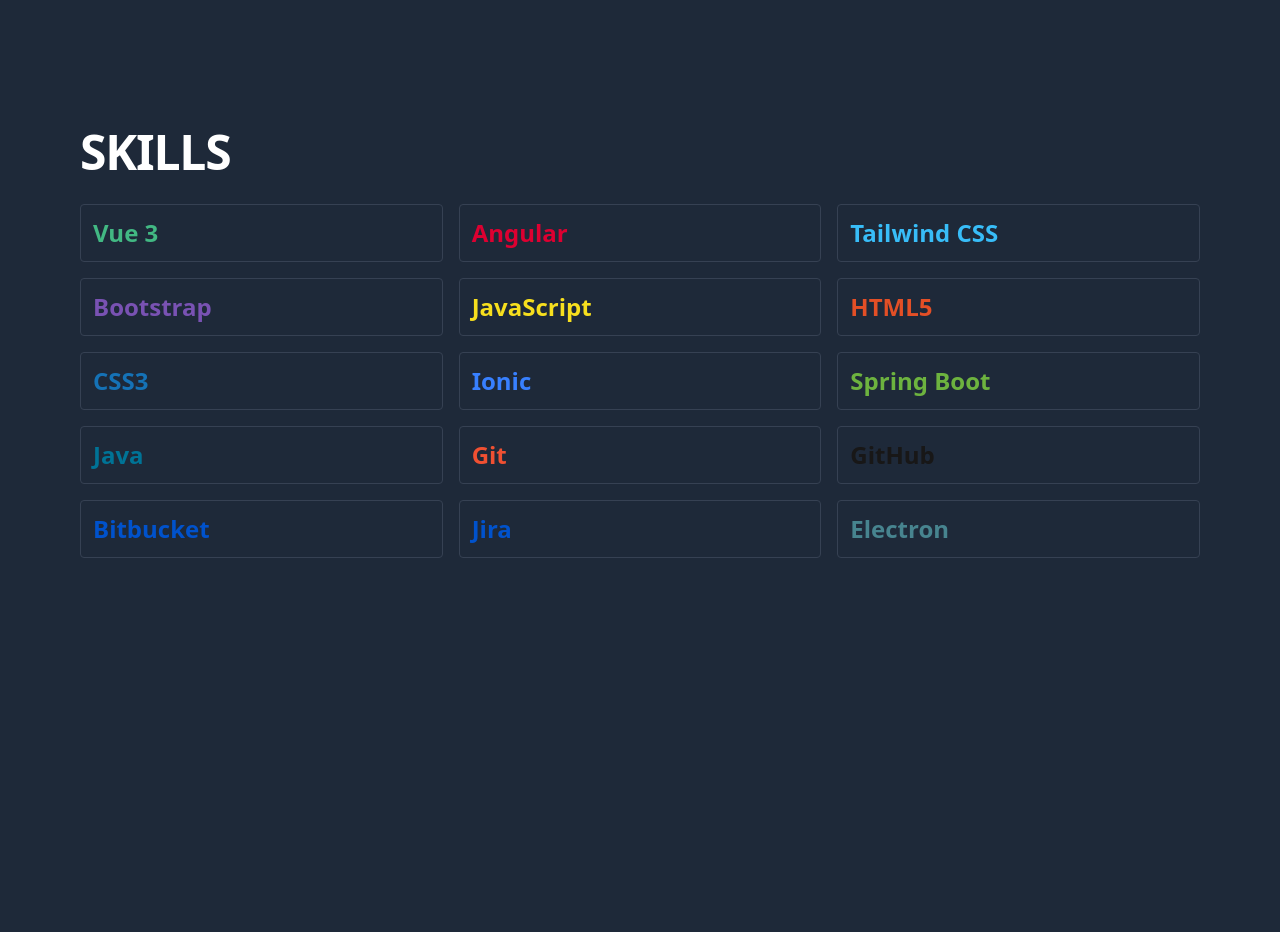
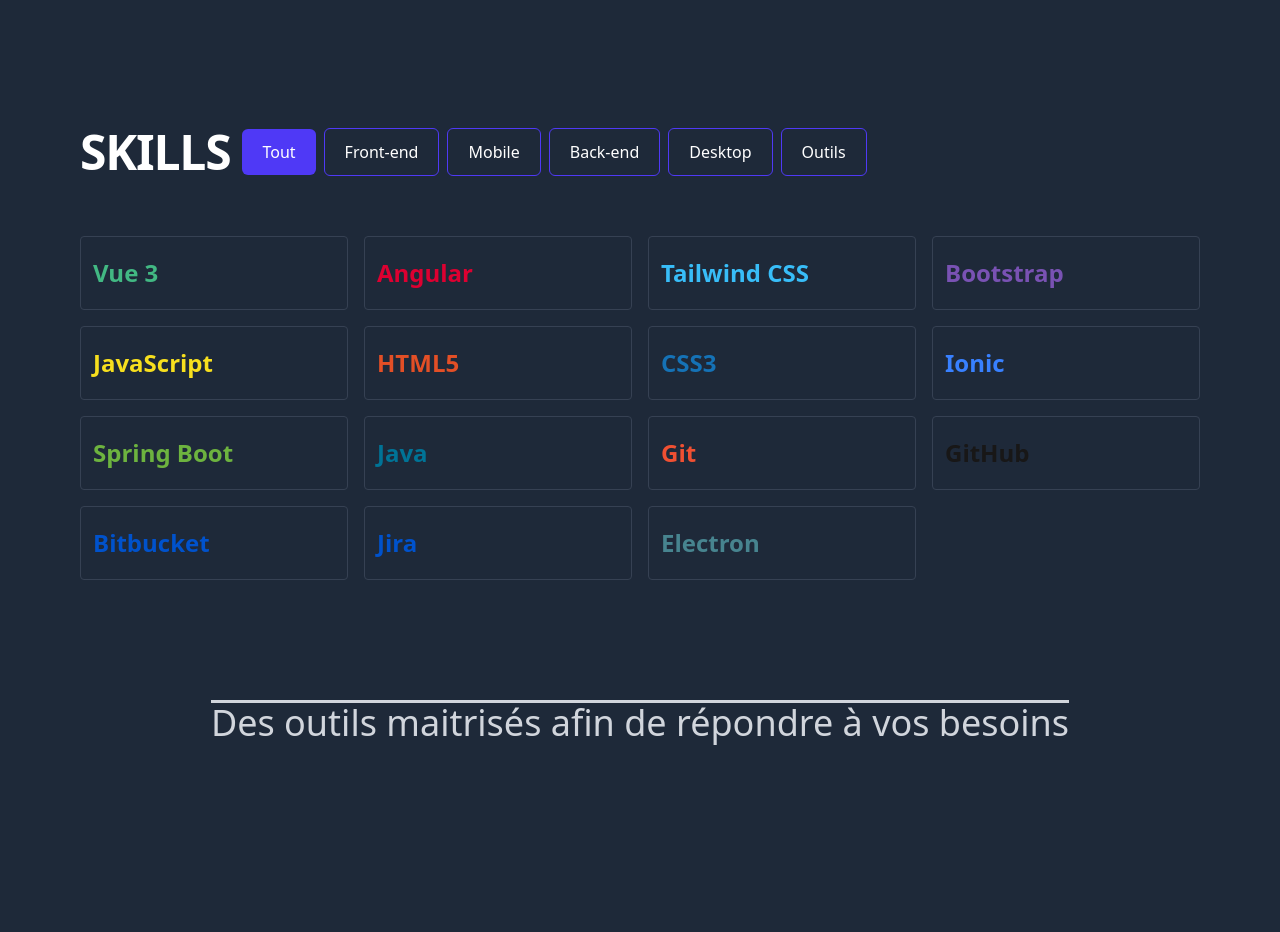
Before and after one commit to Meindonsa/meindonsa, a Vue app: page / in a window 1280 px wide. Shown: the part 1900-2832 px from the top of the page. Built offline with nearby package versions, Linux system fonts and the light colour scheme; the HTML template or start-up script is replaced by a standard one.

Commit message:
feat: Add filter for skills

```diff
--- a/src/components/skill/SkillItem.vue
+++ b/src/components/skill/SkillItem.vue
@@ -1,18 +1,31 @@
 <script setup lang="ts">
-import { computed, ref } from 'vue'
+import { computed, onMounted, onUnmounted, ref } from 'vue'
 
 const { data } = defineProps(['data'])
+const isMobile = ref(false)
 const show = ref(data.show)
+
+const checkMobile = () => {
+  isMobile.value = window.innerWidth <= 768
+}
 
 const toggle = () => {
   show.value = !show.value
 }
 
+onMounted(() => {
+  checkMobile()
+  window.addEventListener('resize', checkMobile)
+})
+
+onUnmounted(() => {
+  window.removeEventListener('resize', checkMobile)
+})
 </script>
 
 <template>
   <div
-    class="border border-gray-700 py-3 px-3 rounded-sm bg-center bg-no-repeat bg-cover"
+    class="border border-gray-700 py-5 px-3 rounded-sm bg-center bg-no-repeat bg-cover cursor-pointer"
     :style="[
       show
         ? {
@@ -20,17 +33,29 @@
           }
         : {},
     ]"
-    @mouseenter="show = true"
-    @mouseleave="show = false"
+    @mouseenter="isMobile ? null : (show = true)"
+    @mouseleave="isMobile ? null : (show = false)"
   >
     <h1 @click="toggle" class="text-2xl font-semibold" :style="{ color: data.color }">
       {{ data.name }}
     </h1>
-    <div v-show="show">
-      <h2 class="text-gray-50">{{ data.category }}</h2>
-      <p class="text-gray-500">{{ data.description }}</p>
-    </div>
+    <Transition mode="in-out">
+      <div v-show="show">
+        <h2 class="text-gray-50">{{ data.category.label }}</h2>
+        <p class="text-gray-500">{{ data.description }}</p>
+      </div>
+    </Transition>
   </div>
 </template>
 
-<style scoped></style>
+<style scoped>
+.v-enter-active,
+.v-leave-active {
+  transition: opacity 0.5s ease;
+}
+
+.v-enter-from,
+.v-leave-to {
+  opacity: 0;
+}
+</style>
--- a/src/components/skill/Skills.vue
+++ b/src/components/skill/Skills.vue
@@ -1,13 +1,22 @@
 <script setup lang="ts">
-import { ref } from 'vue'
-import { data } from '@/components/skill/skills.ts'
+import { computed, ref } from 'vue'
+import { data, filtersData } from '@/components/skill/skills.ts'
 import SkillItem from '@/components/skill/SkillItem.vue'
 
 const skills = ref(data)
+const filter = ref('all')
+const filters = ref(filtersData)
 
-const color = (data: string | undefined) => {
-  if (data == undefined || data.trim() == '') return ''
-  return `text-[${data.toUpperCase()}]`
+const filtered = computed(() => {
+  if (filter.value == 'all') return skills.value
+  return skills.value.filter((e) => e.category.name == filter.value)
+})
+const isActive = (name: string) => {
+  return filter.value == name ? 'bg-indigo-600' : 'border border-indigo-600'
+}
+
+const onFilter = (name: string) => {
+  filter.value = name
 }
 </script>
 
@@ -16,16 +25,36 @@
     id="skills"
     class="w-full min-h-screen overflow-hidden bg-gray-800 px-20 py-24 sm:py-32 lg:overflow-visible"
   >
-    <h1 class="text-3xl font-semibold tracking-tight text-pretty text-white sm:text-5xl mb-7">
-      SKILLS
-    </h1>
-    <div class="w-full grid grid-cols-3 gap-4">
-      <TransitionGroup name="list">
-        <SkillItem v-for="skill in skills" :key="skill.id" :data="skill" />
+    <div class="flex items-center mb-15">
+      <h1 class="text-3xl font-semibold tracking-tight text-pretty text-white sm:text-5xl mr-3">
+        SKILLS
+      </h1>
+      <div class="md:block hidden">
+        <a
+          v-for="item of filters"
+          class="py-3 px-5 cursor-pointer mr-2 rounded-md text-white ease-in-out"
+          @click="onFilter(item.name)"
+          :class="isActive(item.name)"
+        >
+          {{ item.label }}
+        </a>
+      </div>
+    </div>
+    <div class="w-full grid grid-cols-2 lg:grid-cols-4 sm:grid-cols-3 gap-4 mb-30">
+      <TransitionGroup name="list" mode="in-out">
+        <SkillItem v-for="skill in filtered" :key="skill.id" :data="skill" />
       </TransitionGroup>
+    </div>
+    <div class="flex justify-center items-center text-center">
+      <div class="border-t-3 border-t-gray-300">
+        <h4 class="text-xl md:text-2xl lg:text-3xl xl:text-4xl text-gray-300">
+          Des outils maitrisés afin de répondre à vos besoins
+        </h4>
+      </div>
     </div>
   </section>
 </template>
+
 <style scoped>
 .list-enter-active,
 .list-leave-active {
--- a/src/components/skill/skills.ts
+++ b/src/components/skill/skills.ts
@@ -1,11 +1,11 @@
 const lorem: string = "Lorem ipsum dolor sit amet consectetur adipisicing elit. Quisquam, quasi.";
 export type Skill = {
-  id: number,
-  name: string,
-  category: string,
-  description?: string,
-  color?: string,
-  icon: string,
+  id: number
+  name: string
+  category: { label:string, name:string }
+  description?: string
+  color?: string
+  icon: string
   show: boolean
 }
 
@@ -13,7 +13,7 @@
   {
     id: 1,
     name: 'Vue 3',
-    category: 'Front-end',
+    category: { label: 'Front-end', name: 'front' },
     description: lorem,
     color: '#42b883',
     icon: 'images/Vue.png',
@@ -22,7 +22,7 @@
   {
     id: 2,
     name: 'Angular',
-    category: 'Front-end',
+    category: { label: 'Front-end', name: 'front' },
     description: lorem,
     color: '#dd0031',
     icon: 'images/angular.png',
@@ -31,7 +31,7 @@
   {
     id: 3,
     name: 'Tailwind CSS',
-    category: 'Front-end',
+    category: { label: 'Front-end', name: 'front' },
     description: lorem,
     color: '#38bdf8',
     icon: 'images/tailwind.png',
@@ -40,7 +40,7 @@
   {
     id: 4,
     name: 'Bootstrap',
-    category: 'Front-end',
+    category: { label: 'Front-end', name: 'front' },
     description: lorem,
     color: '#7952b3',
     icon: 'images/bootstrap.png',
@@ -49,7 +49,7 @@
   {
     id: 5,
     name: 'JavaScript',
-    category: 'Front-end',
+    category: { label: 'Front-end', name: 'front' },
     description: lorem,
     color: '#f7df1e',
     icon: 'images/javascript.png',
@@ -58,7 +58,7 @@
   {
     id: 6,
     name: 'HTML5',
-    category: 'Front-end',
+    category: { label: 'Front-end', name: 'front' },
     description: lorem,
     color: '#e34f26',
     icon: 'images/html.png',
@@ -67,7 +67,7 @@
   {
     id: 7,
     name: 'CSS3',
-    category: 'Front-end',
+    category: { label: 'Front-end', name: 'front' },
     description: lorem,
     color: '#1572b6',
     icon: 'images/css.png',
@@ -76,7 +76,7 @@
   {
     id: 8,
     name: 'Ionic',
-    category: 'Mobile',
+    category: { label: 'Mobile', name: 'mobile' },
     description: lorem,
     color: '#3880ff',
     icon: 'images/ionic.png',
@@ -85,7 +85,7 @@
   {
     id: 9,
     name: 'Spring Boot',
-    category: 'Back-end',
+    category: { label: 'Back-end', name: 'back' },
     description: lorem,
     color: '#6db33f',
     icon: 'images/spring-boot.png',
@@ -94,7 +94,7 @@
   {
     id: 10,
     name: 'Java',
-    category: 'Back-end',
+    category: { label: 'Back-end', name: 'back' },
     description: lorem,
     color: '#007396',
     icon: 'images/java.svg',
@@ -103,7 +103,7 @@
   {
     id: 11,
     name: 'Git',
-    category: 'Tools',
+     category: { label: 'Outils', name: 'tools' },
     description: lorem,
     color: '#f05032',
     icon: 'images/git.png',
@@ -112,7 +112,7 @@
   {
     id: 12,
     name: 'GitHub',
-    category: 'Tools',
+     category: { label: 'Outils', name: 'tools' },
     description: lorem,
     color: '#181717',
     icon: 'images/github.png',
@@ -121,7 +121,7 @@
   {
     id: 13,
     name: 'Bitbucket',
-    category: 'Tools',
+     category: { label: 'Outils', name: 'tools' },
     description: lorem,
     color: '#0052cc',
     icon: 'images/bitbucket.png',
@@ -130,7 +130,7 @@
   {
     id: 14,
     name: 'Jira',
-    category: 'Tools',
+     category: { label: 'Outils', name: 'tools' },
     description: lorem,
     color: '#0052cc',
     icon: 'images/jira.png',
@@ -139,10 +139,49 @@
   {
     id: 15,
     name: 'Electron',
-    category: 'Desktop',
+    category: { label: 'Desktop', name: 'desktop' },
     description: lorem,
     color: '#47848f',
     icon: 'images/electron.png',
     show: false
   },
+];
+
+export type Filter = {
+  id: number,
+  label: string,
+  name: string
+}
+
+export const filtersData: Filter[] = [
+  {
+    id: 1,
+    label: 'Tout',
+    name: 'all',
+  },
+  {
+    id: 2,
+    label: 'Front-end',
+    name: 'front',
+  },
+  {
+    id: 3,
+    label: 'Mobile',
+    name: 'mobile',
+  },
+  {
+    id: 4,
+    label: 'Back-end',
+    name: 'back',
+  },
+  {
+    id: 5,
+    label: 'Desktop',
+    name: 'desktop',
+  },
+  {
+    id: 6,
+    label: 'Outils',
+    name: 'tools',
+  },
 ]
```
